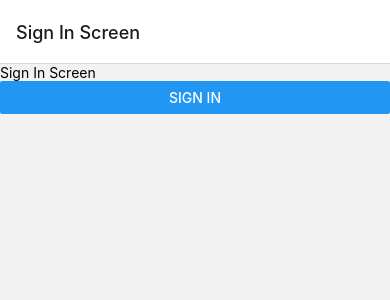
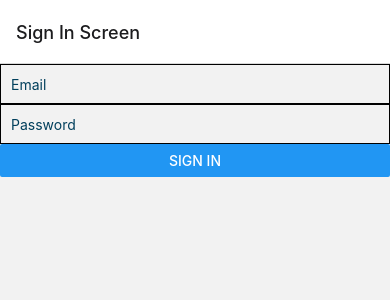
Before and after one commit to sjransom/cg-app, a React Native app: screen / in a window 390 px wide. Shown: the top 300 px of the page. Built offline with nearby package versions, Linux system fonts and the light colour scheme.

Commit message:
TextInput for email/password, fix type for signIn

```diff
--- a/src/contexts/AuthProvider.tsx
+++ b/src/contexts/AuthProvider.tsx
@@ -11,8 +11,8 @@ const AuthProvider: React.FC<AuthProviderProps> = ({ children }) => {
   const [authData, setAuthData] = useState<AuthData>()
   const loading = false // fix
 
-  const signIn = async () => {
-    const user = { username: 'sjransom@gmail.com', password: '12345' }
+  const signIn = async ({ username, password }: AuthData) => {
+    const user = { username: username, password: password }
 
     // set the data in the context so the app can be notified
     // send the user to the AuthStack
--- a/src/screens/SignIn.tsx
+++ b/src/screens/SignIn.tsx
@@ -1,23 +1,41 @@
-import React from 'react'
+import React, { useState } from 'react'
 import {
   Button,
   SafeAreaView,
   ScrollView,
   StyleSheet,
-  Text,
+  TextInput,
   View
 } from 'react-native'
 import { useAuth } from '../hooks/useAuth'
 
 export const SignIn = () => {
   const auth = useAuth()
+  const [username, setUsername] = useState<string>('')
+  const [password, setPassword] = useState<string>('')
+
+  const onPress = () => {
+    auth.signIn({ username, password })
+  }
 
   return (
     <SafeAreaView>
       <ScrollView>
         <View style={styles.container}>
-          <Text>Sign In Screen</Text>
-          <Button title="Sign In" onPress={auth.signIn} />
+          <TextInput
+            style={styles.input}
+            placeholder="Email"
+            placeholderTextColor="#003f5c"
+            onChangeText={(text: string) => setUsername(text)}
+          />
+          <TextInput
+            style={styles.input}
+            placeholder="Password"
+            placeholderTextColor="#003f5c"
+            secureTextEntry={true}
+            onChangeText={(text: string) => setPassword(text)}
+          />
+          <Button title="Sign In" onPress={onPress} />
         </View>
       </ScrollView>
     </SafeAreaView>
@@ -27,6 +45,11 @@ export const SignIn = () => {
 const styles = StyleSheet.create({
   container: {
     flex: 1
+  },
+  input: {
+    height: 40,
+    borderWidth: 1,
+    padding: 10
   }
 })
 
--- a/src/types.ts
+++ b/src/types.ts
@@ -6,6 +6,6 @@ export type AuthData = {
 export type AuthContextData = {
   authData?: AuthData
   loading?: boolean
-  signIn(): Promise<void>
+  signIn(params: AuthData): Promise<void>
   signOut(): void
 }
```
